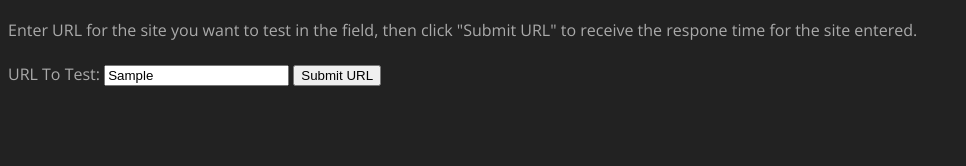
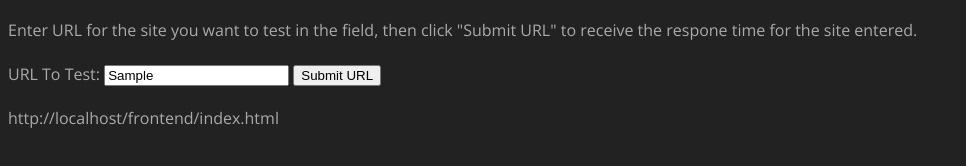
Before and after one commit to AndySchwabe/responsetime, a website: page frontend/index.html in a window 1280 px wide. Both pictures are taken after typing "Sample" into the empty fields and a click on the button "Submit URL". Shown: the whole page, without its empty margins (0-966 px from the left). Drawn offline with nearby package versions, Linux system fonts and the light colour scheme; no server answers.

Commit message:
Adding window test

```diff
--- a/frontend/index.html
+++ b/frontend/index.html
@@ -40,6 +40,7 @@
         </form>
     </div>
 
+    <p id="value1"></p>
     <p id="value"></p>
 
 </body>
--- a/frontend/js/index.js
+++ b/frontend/js/index.js
@@ -7,6 +7,7 @@ function checkResponseTime () {
   Http.send()
 
   Http.onreadystatechange = (e) => {
+    document.getElementById('value1').innerHTML = window.location.href
     document.getElementById('value').innerHTML = Http.responseText
   }
 }
```
